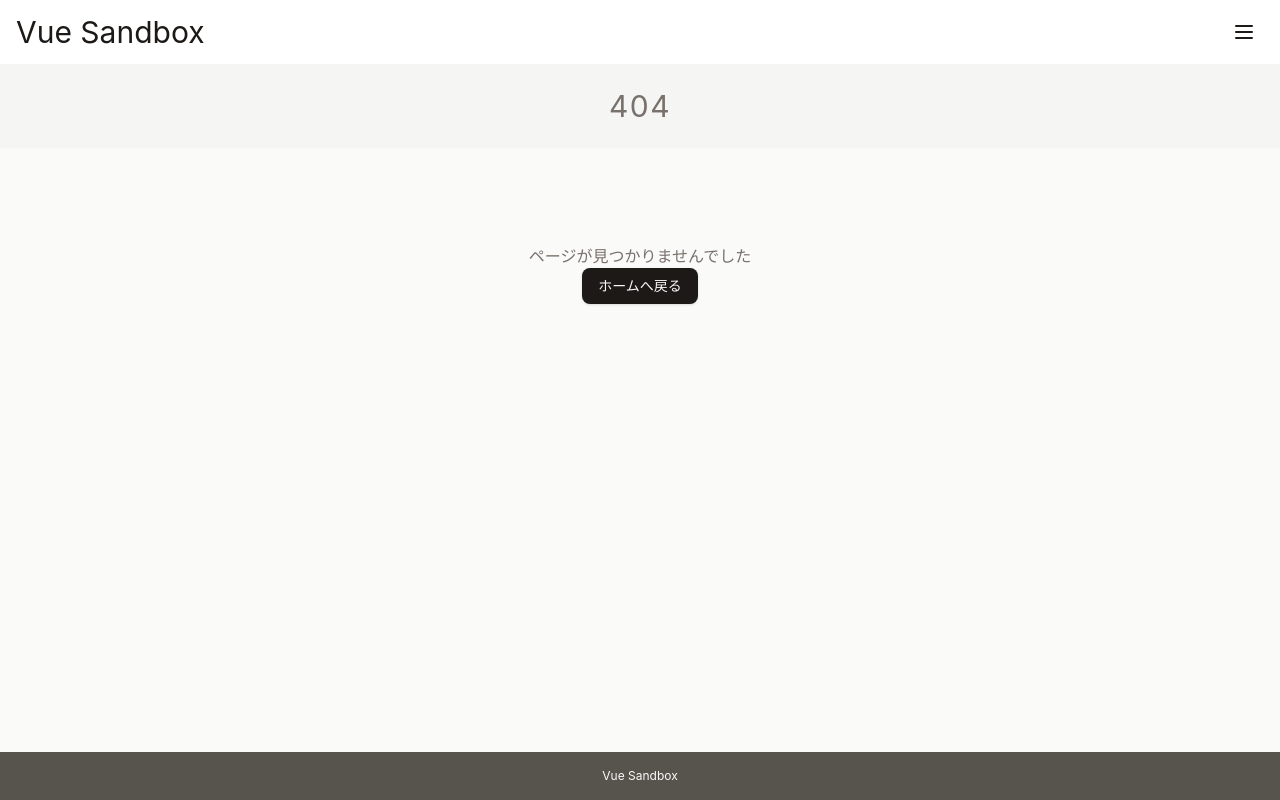
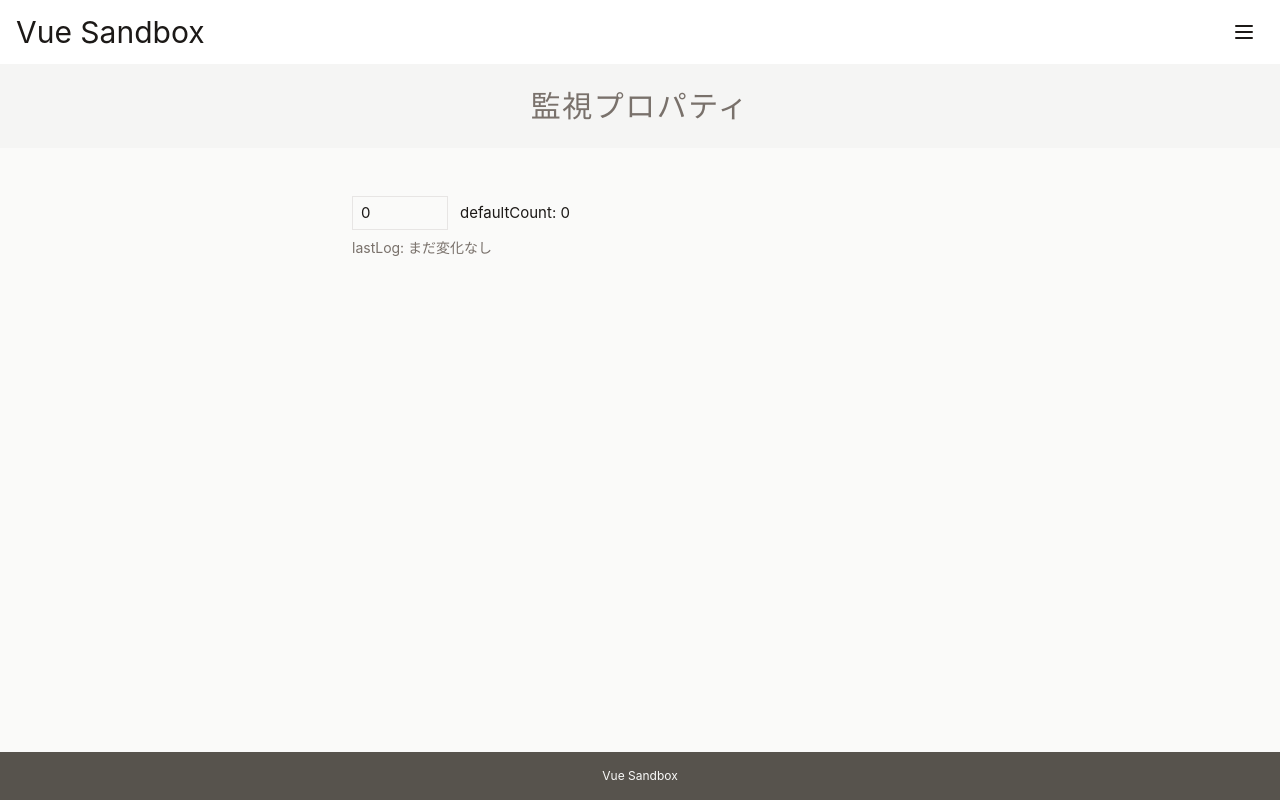
Before and after one commit to lateen-sail/learn-vue, a Vue app: page /watch in a window 1280 px wide. Before the commit this address had no page. Built offline with nearby package versions, Linux system fonts and the light colour scheme.

Commit message:
feat: 監視プロパティの学習

```diff
--- a/src/components/Layout.vue
+++ b/src/components/Layout.vue
@@ -119,6 +119,14 @@ const pageTitle = computed(() => {
                   キャッシュ
                 </router-link>
               </li>
+              <li>
+                <router-link
+                  to="/watch"
+                  class="block py-2 px-3 hover:bg-stone-50 rounded-md transition-colors"
+                >
+                  監視プロパティ
+                </router-link>
+              </li>
             </ul>
           </div>
         </nav>
--- a/src/router/index.js
+++ b/src/router/index.js
@@ -7,6 +7,7 @@ import ApiPage from "@/views/learning/Api.vue";
 import ComputedPage from "@/views/learning/Computed.vue";
 import MethodPage from "@/views/learning/Method.vue";
 import CachePage from "@/views/learning/Cache.vue";
+import WatchPage from "@/views/learning/Watch.vue";
 
 const routes = [
   {
@@ -62,6 +63,14 @@ const routes = [
         },
       },
       {
+        path: "/watch",
+        name: "Watch",
+        component: WatchPage,
+        meta: {
+          title: "監視プロパティ",
+        },
+      },
+      {
         path: "/:pathMatch(.*)*",
         name: "NotFound",
         component: NotFoundPage,
--- /dev/null
+++ b/src/views/learning/Watch.vue
@@ -0,0 +1,34 @@
+<template>
+  <div class="flex flex-col gap-8 w-full max-w-xl">
+    <!-- default watch -->
+    <section class="flex flex-col gap-2">
+      <div class="flex items-center gap-3">
+        <input
+          v-model.number="defaultCount"
+          type="number"
+          class="border px-2 py-1 w-24"
+        />
+        <span>defaultCount: {{ defaultCount }}</span>
+      </div>
+      <p class="text-sm text-stone-500">lastLog: {{ defaultLastLog }}</p>
+    </section>
+  </div>
+</template>
+
+<script setup>
+import { ref, watch } from "vue";
+
+const defaultCount = ref(0);
+const defaultLastLog = ref("まだ変化なし");
+
+watch(defaultCount, (newValue, oldValue) => {
+  defaultLastLog.value = `${oldValue} → ${newValue}`;
+});
+
+/* 学習メモ
+■ 構文
+  watch(監視対象, (新しい値, 古い値) => {
+    副作用の処理
+  })
+*/
+</script>
```
